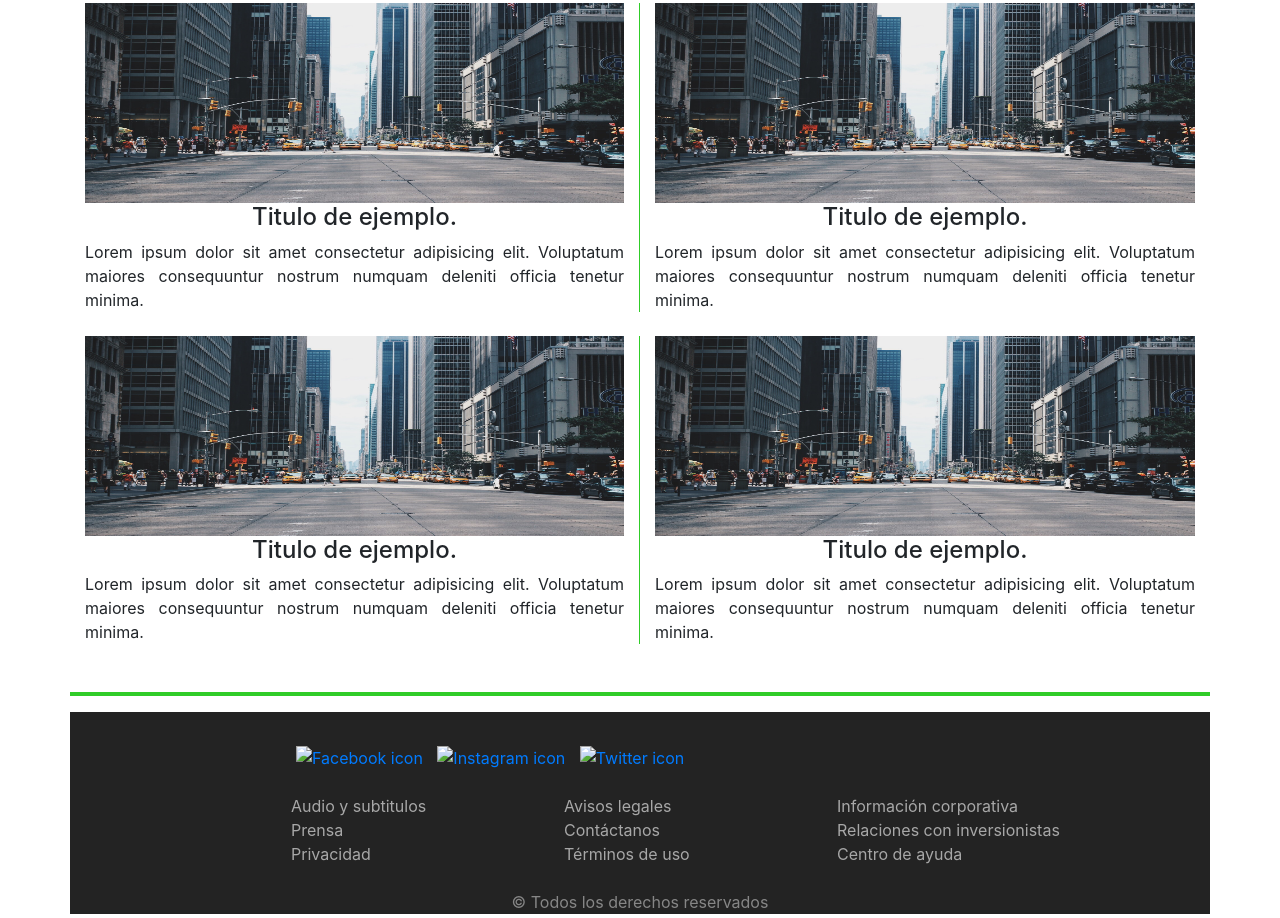
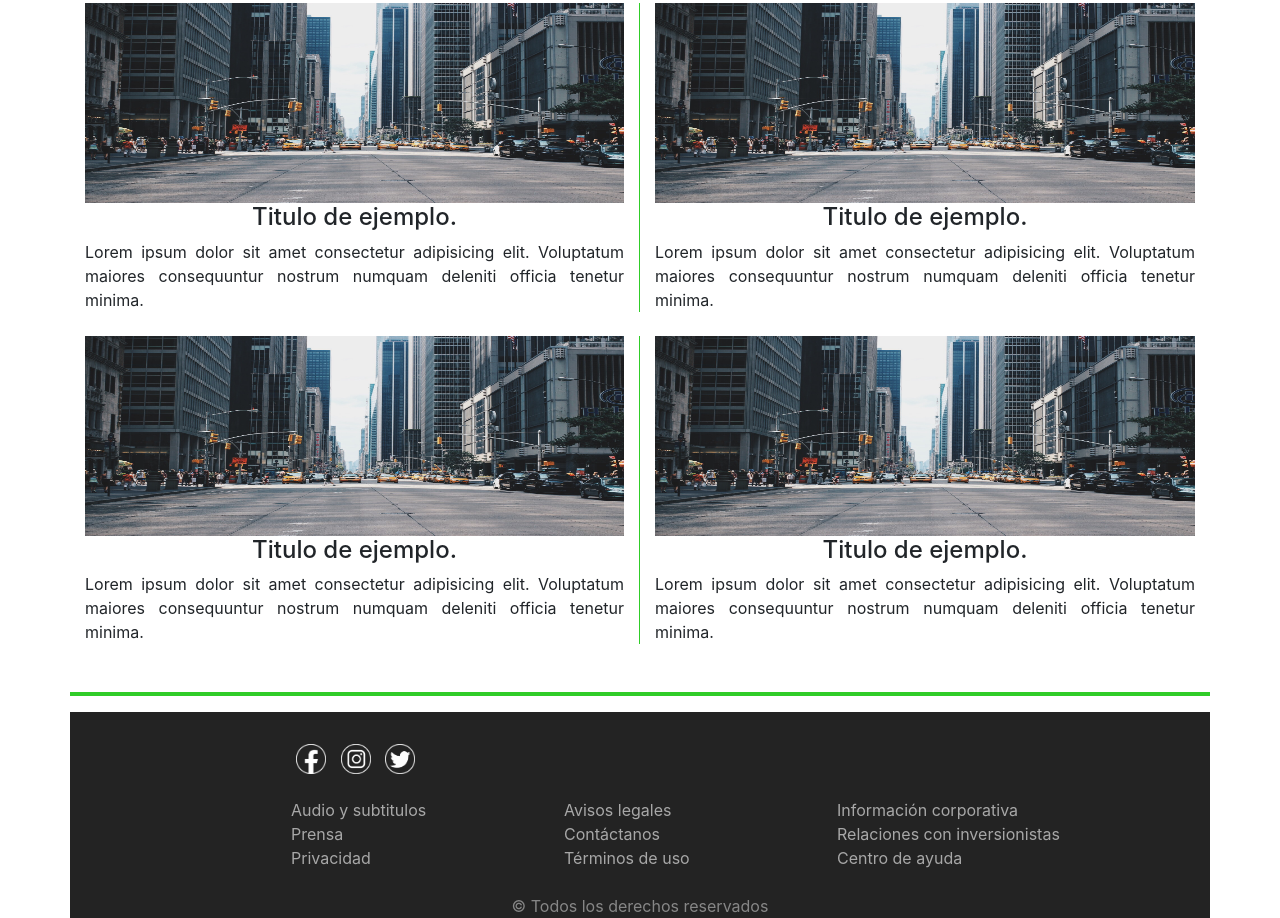
Before and after one commit to michaelviloria/silvia-web, a plain HTML site: page src/html/sections/sports.html in a window 1280 px wide. Shown: the part 994-1912 px from the top of the page. Drawn offline with nearby package versions, Linux system fonts and the light colour scheme.

Commit message:
solucion de errores en el footer

```diff
--- a/src/html/sections/sports.html
+++ b/src/html/sections/sports.html
@@ -295,7 +295,7 @@
               <picture>
                 <a href="https://facebook.com" target="blank">
                   <img
-                    src="./src/img/icons/facebook-icon-white.png"
+                    src="../../img/icons/facebook-icon-white.png"
                     alt="Facebook icon"
                   />
                 </a>
@@ -303,7 +303,7 @@
               <picture>
                 <a href="https://instagram.com" target="blank">
                   <img
-                    src="./src/img/icons/instagram-icon-white.png"
+                    src="../../img/icons/instagram-icon-white.png"
                     alt="Instagram icon"
                   />
                 </a>
@@ -311,7 +311,7 @@
               <picture>
                 <a href="https://twitter.com" target="blank">
                   <img
-                    src="./src/img/icons/twitter-icon-white.png"
+                    src="../../img/icons/twitter-icon-white.png"
                     alt="Twitter icon"
                   />
                 </a>
```
Also changed, not shown: index.html (+1 -1 lines), src/html/sections/international.html (+3 -3 lines), src/html/sections/nosotras.html (+3 -3 lines), src/html/sections/noticia.html (+3 -3 lines).
